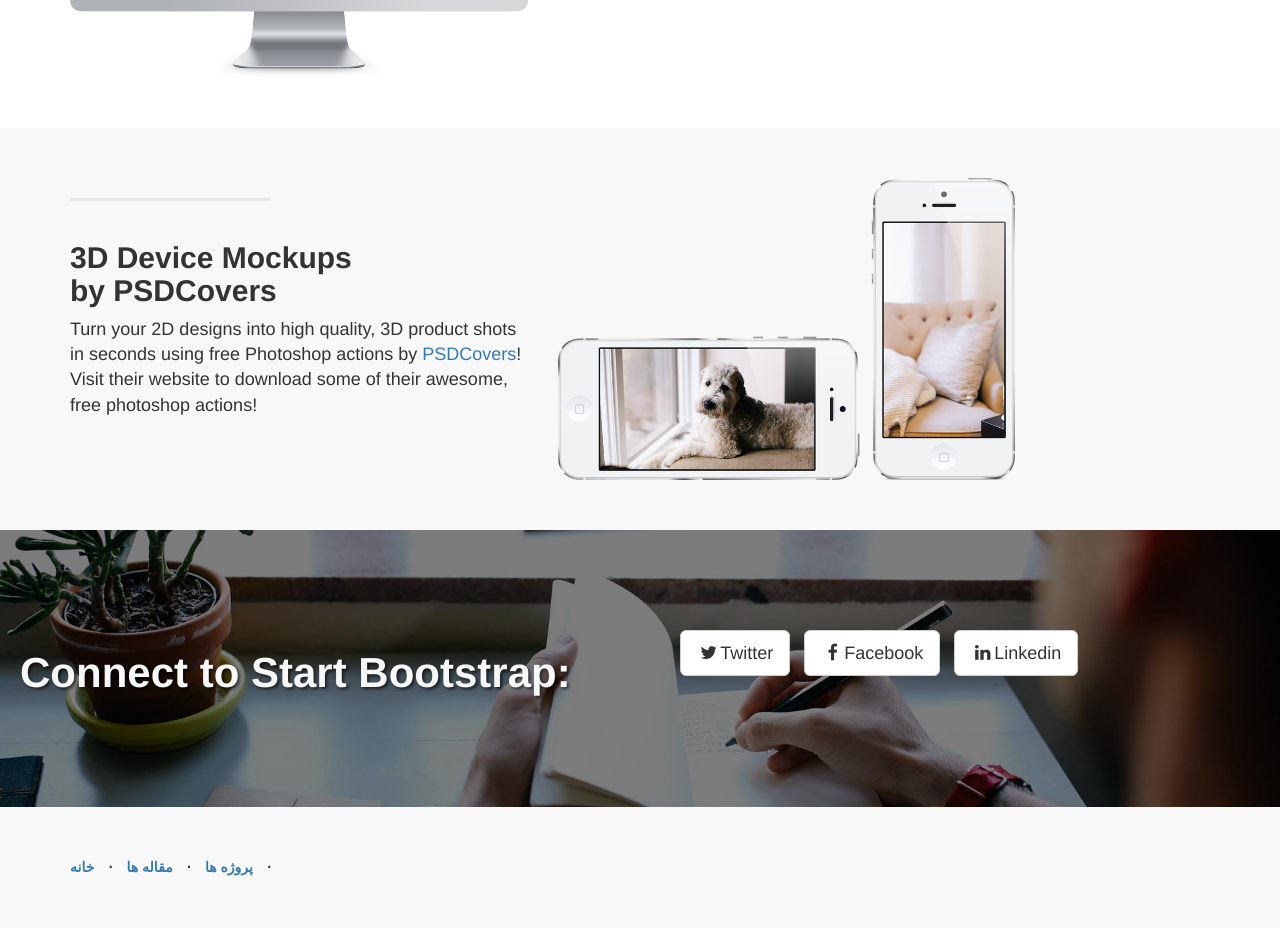
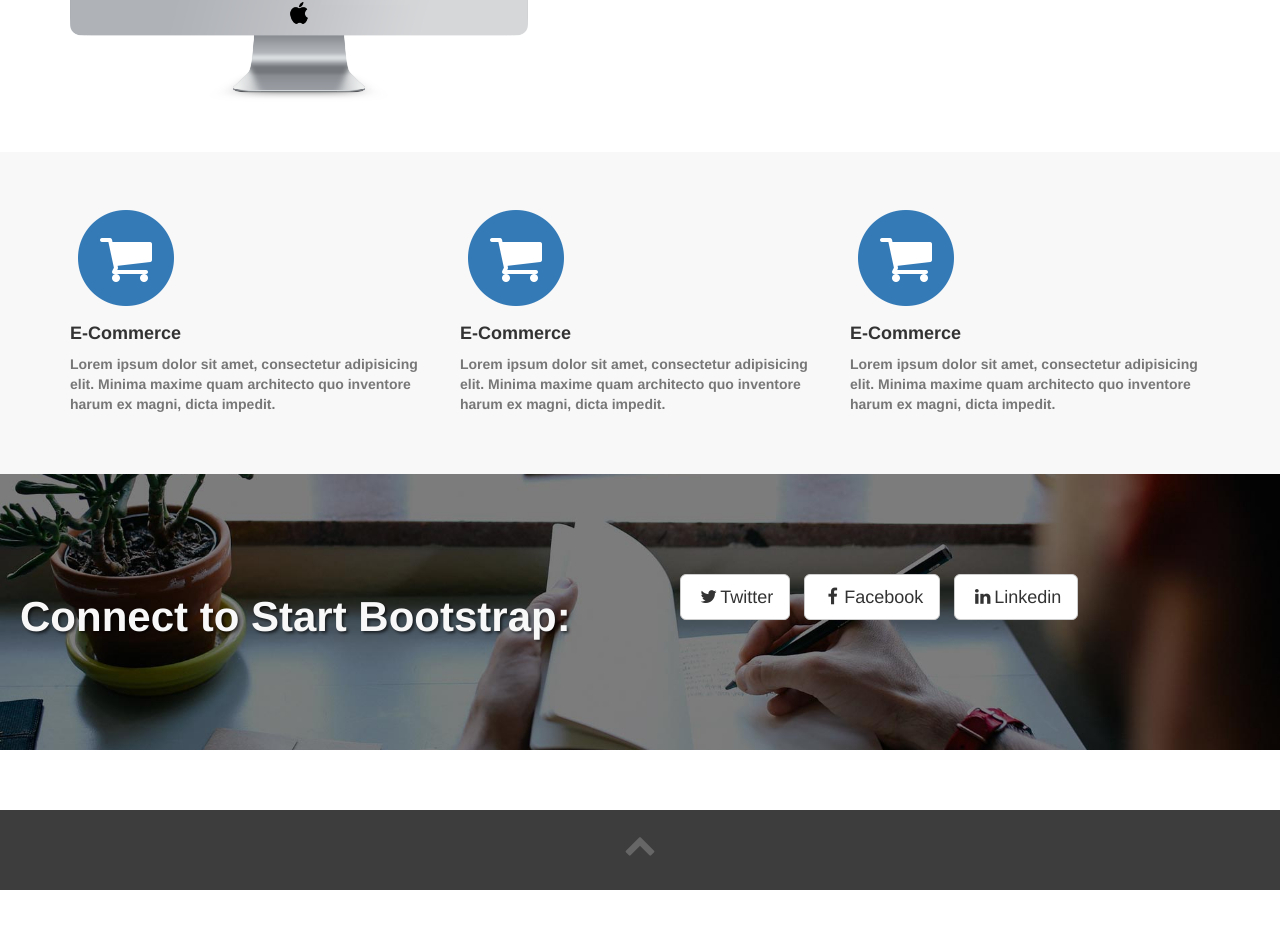
Before and after one commit to barsinalavi/barsinalavi.github.io, a plain HTML site: page project2/index.html in a window 1280 px wide. Shown: the part 1506-2434 px from the top of the page. After the commit the page ends 2396 px from the top, so only its background shows below. Drawn offline with Linux system fonts and the light colour scheme.

Commit message:
messeage

```diff
--- a/project2/index.html
+++ b/project2/index.html
@@ -44,16 +44,16 @@
                 <li><a  href="#connect">تماس با ما</a> </li>
                 <li><a   href="#">درباره ی ما</a></li>
                 <li><a  href="#works">کار ها</a></li>
-                <li><a   href="#projects">پروژه ها</a></li>
-                <li><a  href="#aticles">مقاله ها</a></li>
+                <li><a   href="#aticles">مقاله ها</a></li>
+                <li><a  href="#projects">پروژه ها</a></li>
                  <li><a  href="#home">خانه</a></li>
             </ul>
         </div><!-- /.navbar-collapse -->
     </div><!-- /.container-fluid -->
 </nav>
 <!--header-->
-<a name="home"></a>
-    <div class="intro-header">
+
+    <div id="home" class="intro-header">
         <div class="container">
             <div class="row">
                 <div class="col-lg-12 col-md-12 col-sm-6 col-xs-6 " >
@@ -68,9 +68,9 @@
         </div>
     </div>
 
-<!--articles-->
-<a name="aticles"></a>
-<div class="content-section-a">
+<!--projects-->
+
+<div id="projects" class="content-section-a">
     <div class="container">
         <div class="row">
             <div class="col-lg-5 col-sm-6">
@@ -85,9 +85,8 @@
         </div>
     </div>
 </div>
-<!--projects-->
-<a name="projects"></a>
-<div class="content-section-b">
+<!--aticles-->
+<div id="aticles" class="content-section-b">
 <div class="container">
     <div class="row">
         <div class="col-lg-5 col-sm-6 col-lg-offset-1 col-sm-push-6 ">
@@ -104,26 +103,38 @@
 </div>
     </div>
 <!--works-->
-<a name="works"></a>
-<div class="content-section-c">
+
+<div id="works" class="content-section-c">
     <div class="container">
         <div class="row">
-            <div class="col-lg-5 col-sm-6  ">
-                <hr class="section-heading-spacer">
-                <div class="clearfix"></div>
-                <h2 class="section-heading">3D Device Mockups<br>by PSDCovers</h2>
-                <p class="lead">Turn your 2D designs into high quality, 3D product shots in seconds using free Photoshop actions by <a target="_blank" href="http://www.psdcovers.com/">PSDCovers</a>! Visit their website to download some of their awesome, free photoshop actions!</p>
+            <div class="col-lg-4 col-md-4 col-sm-12 col-xs-12"> <span class="fa-stack fa-4x">
+                        <i class="fa fa-circle fa-stack-2x text-primary"></i>
+                        <i class="fa fa-shopping-cart fa-stack-1x fa-inverse"></i>
+                    </span>
+                <h4 class="service-heading">E-Commerce</h4>
+                <p class="text-muted">Lorem ipsum dolor sit amet, consectetur adipisicing elit. Minima maxime quam architecto quo inventore harum ex magni, dicta impedit.</p>
+            </div>
+            <div class="col-lg-4 col-md-4 col-sm-12 col-xs-12"> <span class="fa-stack fa-4x">
+                        <i class="fa fa-circle fa-stack-2x text-primary"></i>
+                        <i class="fa fa-shopping-cart fa-stack-1x fa-inverse"></i>
+                    </span>
+                <h4 class="service-heading">E-Commerce</h4>
+                <p class="text-muted">Lorem ipsum dolor sit amet, consectetur adipisicing elit. Minima maxime quam architecto quo inventore harum ex magni, dicta impedit.</p>
+            </div>
+            <div class="col-lg-4 col-md-4 col-sm-12 col-xs-12"> <span class="fa-stack fa-4x">
+                        <i class="fa fa-circle fa-stack-2x text-primary"></i>
+                        <i class="fa fa-shopping-cart fa-stack-1x fa-inverse"></i>
+                    </span>
+                <h4 class="service-heading">E-Commerce</h4>
+                <p class="text-muted">Lorem ipsum dolor sit amet, consectetur adipisicing elit. Minima maxime quam architecto quo inventore harum ex magni, dicta impedit.</p>
+            </div>
 
-            </div>
-            <div class="col-lg-5   col-sm-6">
-                <img  class="img-responsive" src="img/phones.png" alt="">
-            </div>
         </div>
     </div>
 </div>
 <!--connect-->
-<a name="connect"></a>
-<div class="content-section-d">
+
+<div id="connect" class="content-section-d">
     <div class="row">
         <div class="col-lg-6">
             <h2>Connect to Start Bootstrap:</h2>
@@ -146,24 +157,10 @@
 </div>
 <!--footer-->
 <div class="footer">
-<div class="container">
+<div class="container-fluid">
     <div class="row">
-        <div class="col-lg-12">
-            <ul class="list-inline">
-                <li>
-                    <a href="#home">خانه</a>
-                </li>
-                <li class="footer-menu-divider">&sdot;</li>
-                <li>
-                    <a href="#aticles">مقاله ها</a>
-                </li>
-                <li class="footer-menu-divider">&sdot;</li>
-                <li>
-                    <a href="#projects">پروژه ها</a>
-                </li>
-                <li class="footer-menu-divider">&sdot;</li>
-            </ul>
-            </ul>
+        <div class="col-sm-12 footer-bottom">
+            <a class="scroll-link" href="#home"><i class="fa fa-chevron-up"></i></a>
         </div>
     </div>
 </div>
--- a/project2/style.css
+++ b/project2/style.css
@@ -20,9 +20,22 @@ h6 {
     font-size: 18px;
     font-weight: 400;
 }
+.navbar-nav li a{
+    font-size: 15px;
+    color: #fff !important;
+}
+
+
+.navbar-nav li a:hover{
+    font-size: 15px;
+    color: #9d9d9d !important;
+}
+
 .topnav{
 
     font-size: 14px;
+    background-color: #666;
+
 }
 .intro-header {
     padding-top: 50px;
@@ -31,7 +44,7 @@ h6 {
     text-align: center;
     color: #f8f8f8;
     background-size: cover;
-	height:697.4px;
+
 }
 .intro-message{
 	position: relative;
@@ -105,10 +118,7 @@ border-top: 3px solid #e7e7e7 ;
 }
 
 
-.footer {
-    padding: 50px 0;
-    background-color: #f8f8f8;
-}
+
 @media(max-width: 1199px) {
 ul.banner-social-buttons{
     float: left;
@@ -132,3 +142,18 @@ ul.banner-social-buttons{
         margin-bottom: 0;
     }
 }
+
+.footer-bottom {
+    margin-top: 60px;
+    padding-top: 15px;
+    padding-bottom: 25px;
+    background: #3d3d3d;
+    text-align: center;
+}
+
+.footer-bottom a {
+    font-size: 32px;
+    color: #666;
+    line-height: 40px;
+}
+.footer-bottom a:hover, .footer-bottom a:focus { color: #888; }
```
